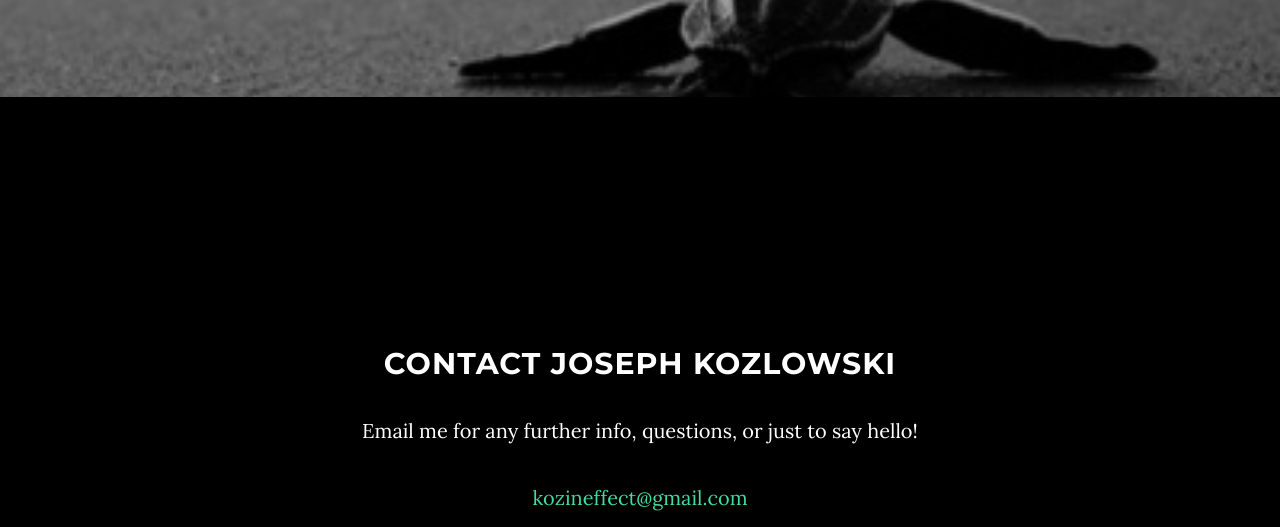
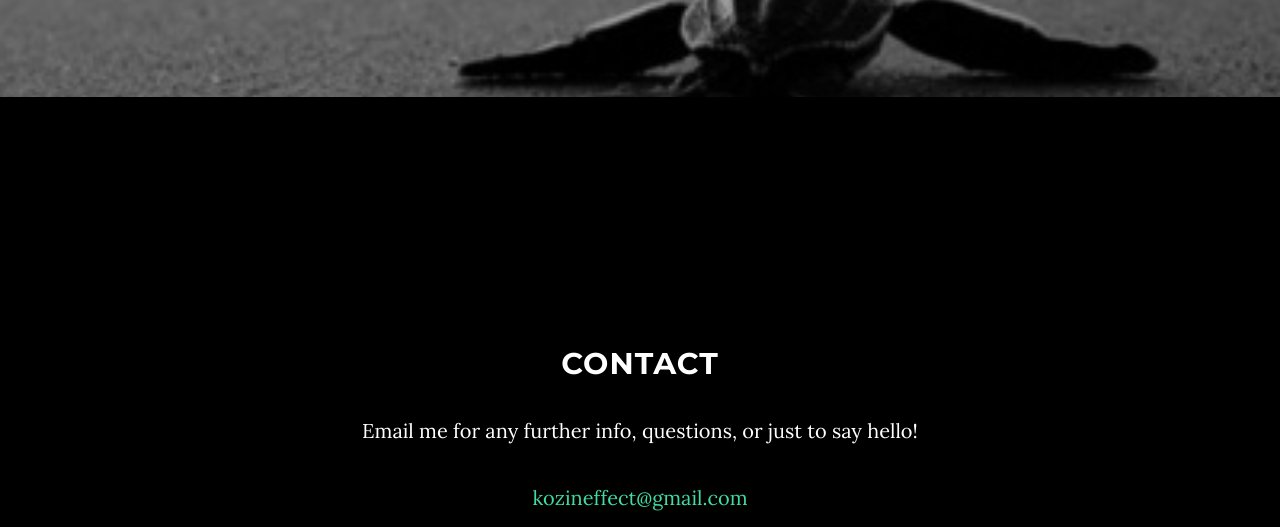
Before and after one commit to kozineffect/professional-profile, a website: page index.html in a window 1280 px wide. Shown: the part 2007-2534 px from the top of the page. Drawn offline with nearby package versions, Linux system fonts and the light colour scheme; some packages are replaced by stand-ins of ours.

Commit message:
Changed the header for the Contact section.

```diff
--- a/index.html
+++ b/index.html
@@ -119,7 +119,7 @@
     <section id="contact" class="container content-section text-center">
         <div class="row">
             <div class="col-lg-8 col-lg-offset-2">
-                <h2>Contact Joseph Kozlowski</h2>
+                <h2>Contact</h2>
                 <p>Email me for any further info, questions, or just to say hello!</p>
                 <p><a href="mailto:kozineffect@gmail.com">kozineffect@gmail.com</a>
                 </p>
```
